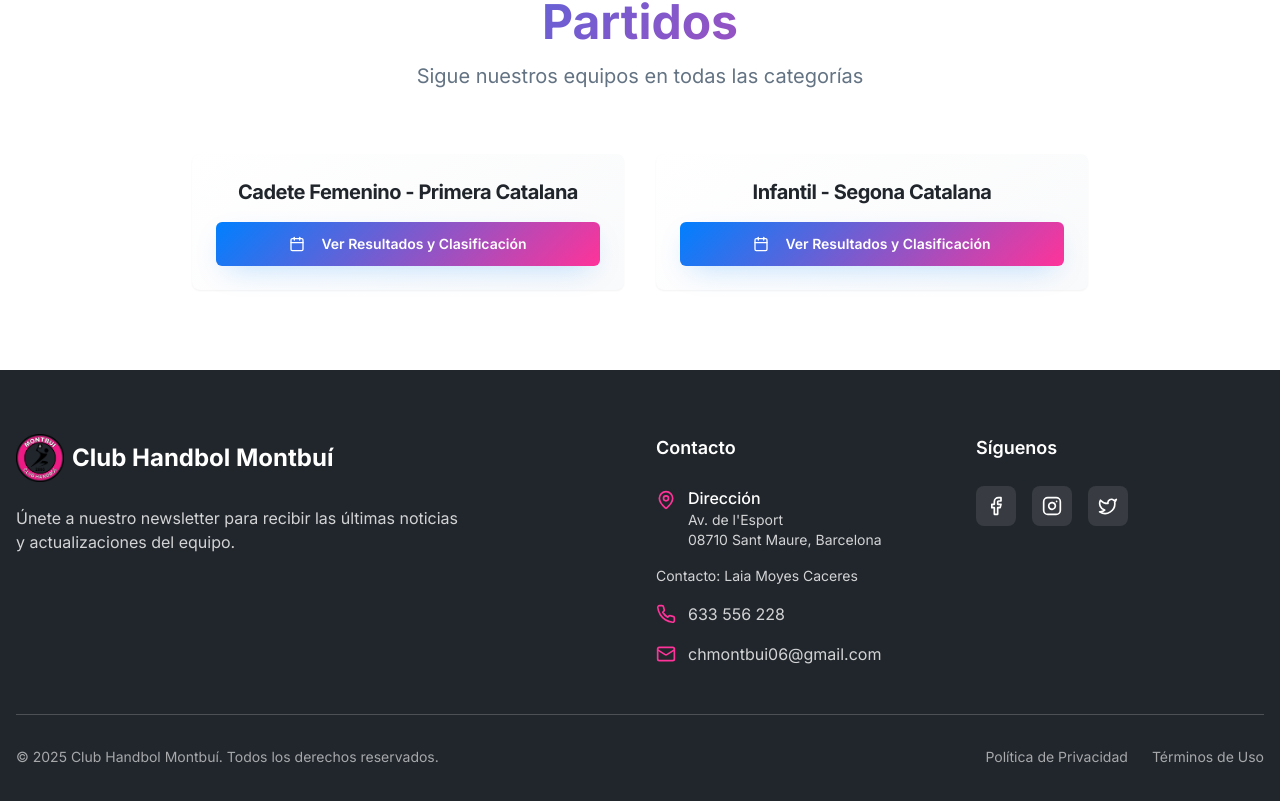
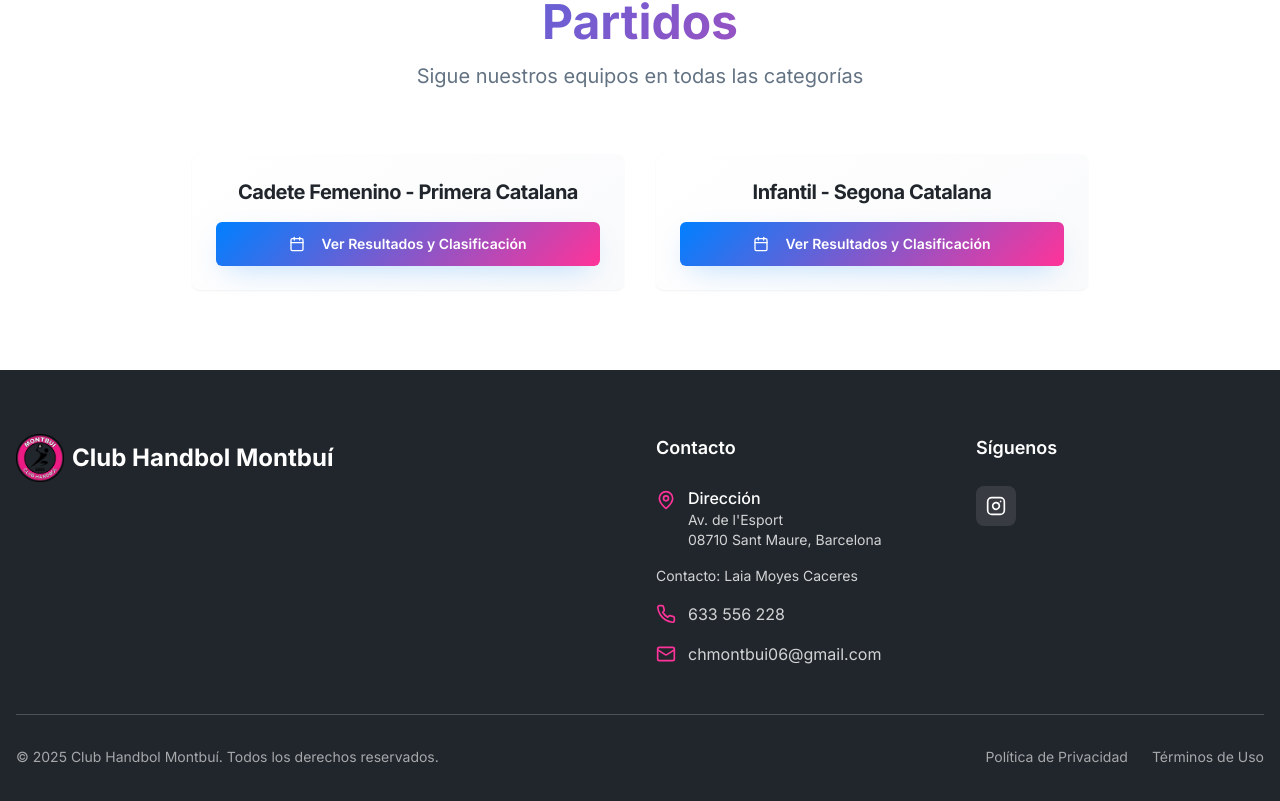
Before and after one commit to blocksbarcelona/handbol-trio-web, a React (Vite) app: page / in a window 1280 px wide. Shown: the part 1690-2491 px from the top of the page. Built offline with nearby package versions, Linux system fonts and the light colour scheme.

Commit message:
Update social media links
Update Instagram link, remove other social media links, and remove newsletter reference in the footer.

```diff
--- a/src/components/Footer.tsx
+++ b/src/components/Footer.tsx
@@ -1,4 +1,4 @@
-import { Mail, Phone, MapPin, Facebook, Instagram, Twitter } from "lucide-react";
+import { Mail, Phone, MapPin, Instagram } from "lucide-react";
 import { useLanguage } from "@/contexts/LanguageContext";
 
 const translations = {
@@ -9,7 +9,6 @@ const translations = {
     rights: "Todos los derechos reservados.",
     addressText: "Av. de l'Esport\n08710 Sant Maure, Barcelona",
     contactPerson: "Contacto: Laia Moyes Caceres",
-    joinNewsletter: "Únete a nuestro newsletter para recibir las últimas noticias y actualizaciones del equipo.",
     privacy: "Política de Privacidad",
     terms: "Términos de Uso"
   },
@@ -20,7 +19,6 @@ const translations = {
     rights: "Tots els drets reservats.",
     addressText: "Av. de l'Esport\n08710 Sant Maure, Barcelona",
     contactPerson: "Contacte: Laia Moyes Caceres",
-    joinNewsletter: "Uneix-te al nostre newsletter per rebre les últimes notícies i actualitzacions de l'equip.",
     privacy: "Política de Privacitat",
     terms: "Termes d'Ús"
   },
@@ -31,7 +29,6 @@ const translations = {
     rights: "All rights reserved.",
     addressText: "Av. de l'Esport\n08710 Sant Maure, Barcelona",
     contactPerson: "Contact: Laia Moyes Caceres",
-    joinNewsletter: "Join our newsletter to receive the latest team news and updates.",
     privacy: "Privacy Policy",
     terms: "Terms of Use"
   }
@@ -42,9 +39,7 @@ export const Footer = () => {
   const t = translations[currentLang];
 
   const socialLinks = [
-    { icon: Facebook, href: "#", label: "Facebook" },
-    { icon: Instagram, href: "#", label: "Instagram" },
-    { icon: Twitter, href: "#", label: "Twitter" },
+    { icon: Instagram, href: "https://www.instagram.com/chmontbui/", label: "Instagram" },
   ];
 
   return (
@@ -61,9 +56,6 @@ export const Footer = () => {
               />
               <span className="font-bold text-2xl">Club Handbol Montbuí</span>
             </div>
-            <p className="text-background/80 mb-6 max-w-md">
-              {t.joinNewsletter}
-            </p>
           </div>
 
           {/* Contact Info */}
```
